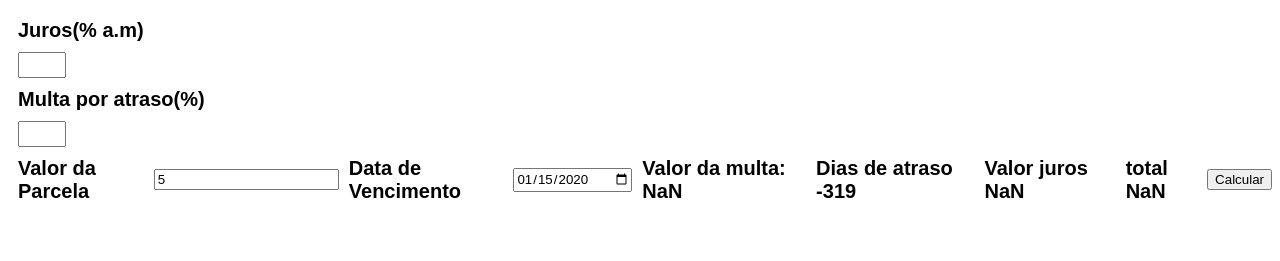
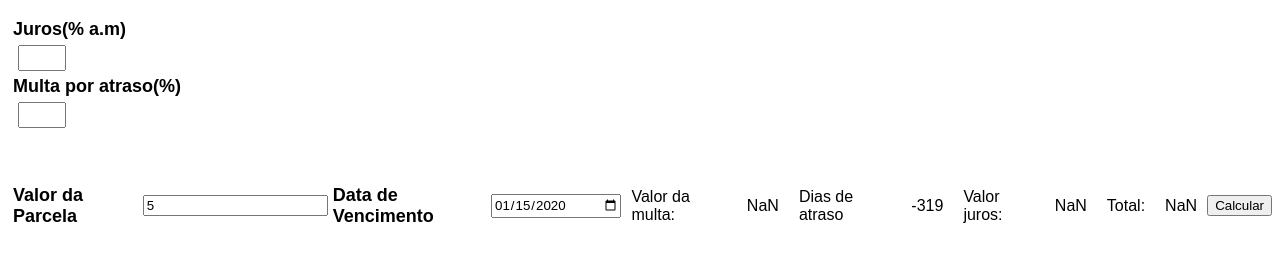
Before and after one commit to viniciusdamata/desafios-js, a plain HTML site: page juros/index.html in a window 1280 px wide. Both pictures are taken after typing "5", "2020-01-15" into the empty fields and a click on the button "Calcular". Shown: the part 61-322 px from the top of the page. Drawn offline with Linux system fonts and the light colour scheme.

Commit message:
correção de bugs

```diff
--- a/juros/estilos.css
+++ b/juros/estilos.css
@@ -6,11 +6,13 @@
 #resultados {
     display: flex;
     align-items: center;
+    margin-top: 50px;
 }
 
 h2 {
-    font-size: 20px;
-    margin: 10px;
+    font-size: 18px;
+    margin: 5px;
+
 }
 
 #juros {
@@ -28,3 +30,6 @@ h2 {
     height: 20px;
     width: 140px;
 }
+p{
+    margin: 10px;
+}
--- a/juros/index.html
+++ b/juros/index.html
@@ -24,10 +24,14 @@
         <input type="number" id="valor">
         <h2>Data de Vencimento</h2>
         <input type="date" id="data">
-        <h2 id="valor-multa">Valor da multa:</h2>
-        <h2 id="dias-atraso">Dias de atraso</h2>
-        <h2 id="valor-juros">Valor juros</h2>
-        <h2 id="total">total</h2>
+        <p>Valor da multa:</p>
+        <p id="valor-multa"></p>
+        <p>Dias de atraso</p>
+        <p id="dias-atraso"></p>
+        <p>Valor juros:</p>
+        <p id="valor-juros"></p>
+        <p>Total:</p>
+        <p id="total"></p>
         <button onclick="calculaJuros()">Calcular</button>
     </div>
 </body>
--- a/juros/main.js
+++ b/juros/main.js
@@ -10,10 +10,10 @@ function calculaJuros(){
     let juros = parseFloat(document.getElementById("juros").value);
     let multa = parseFloat(document.getElementById("multa").value);
 
-    document.getElementById("valor-multa").innerText+=" "+formulaMulta(multa, valor);
-    document.getElementById("dias-atraso").innerText+=" "+diasAtraso;
-    document.getElementById("valor-juros").innerText+=" "+formulaJuros(diasAtraso, juros, valor).toFixed(2);
-    document.getElementById("total").innerText+=" "+(valor+formulaMulta(multa, valor)+formulaJuros(diasAtraso, juros, valor));
+    document.getElementById("valor-multa").innerText=" "+formulaMulta(multa, valor);
+    document.getElementById("dias-atraso").innerText=" "+diasAtraso;
+    document.getElementById("valor-juros").innerText=" "+formulaJuros(diasAtraso, juros, valor).toFixed(2);
+    document.getElementById("total").innerText=" "+(valor+formulaMulta(multa, valor)+formulaJuros(diasAtraso, juros, valor));
 
 
 }
```
